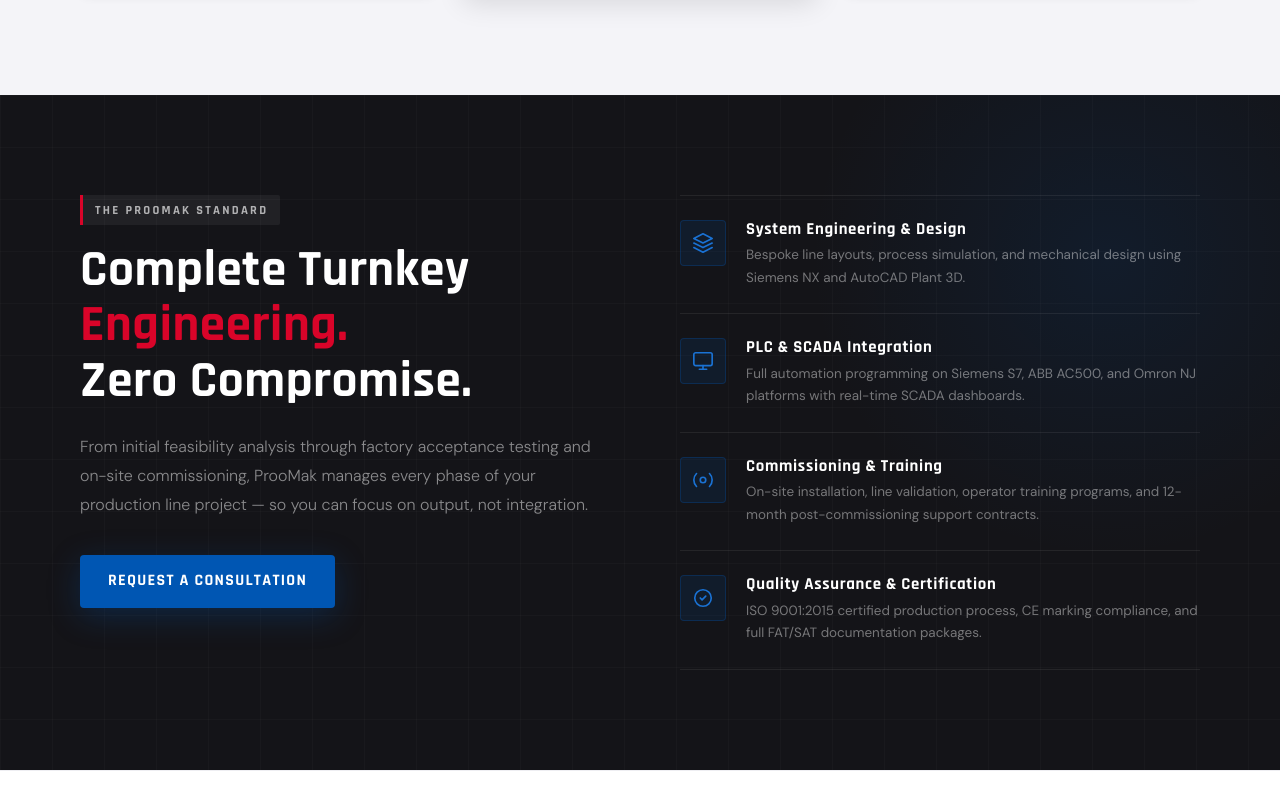
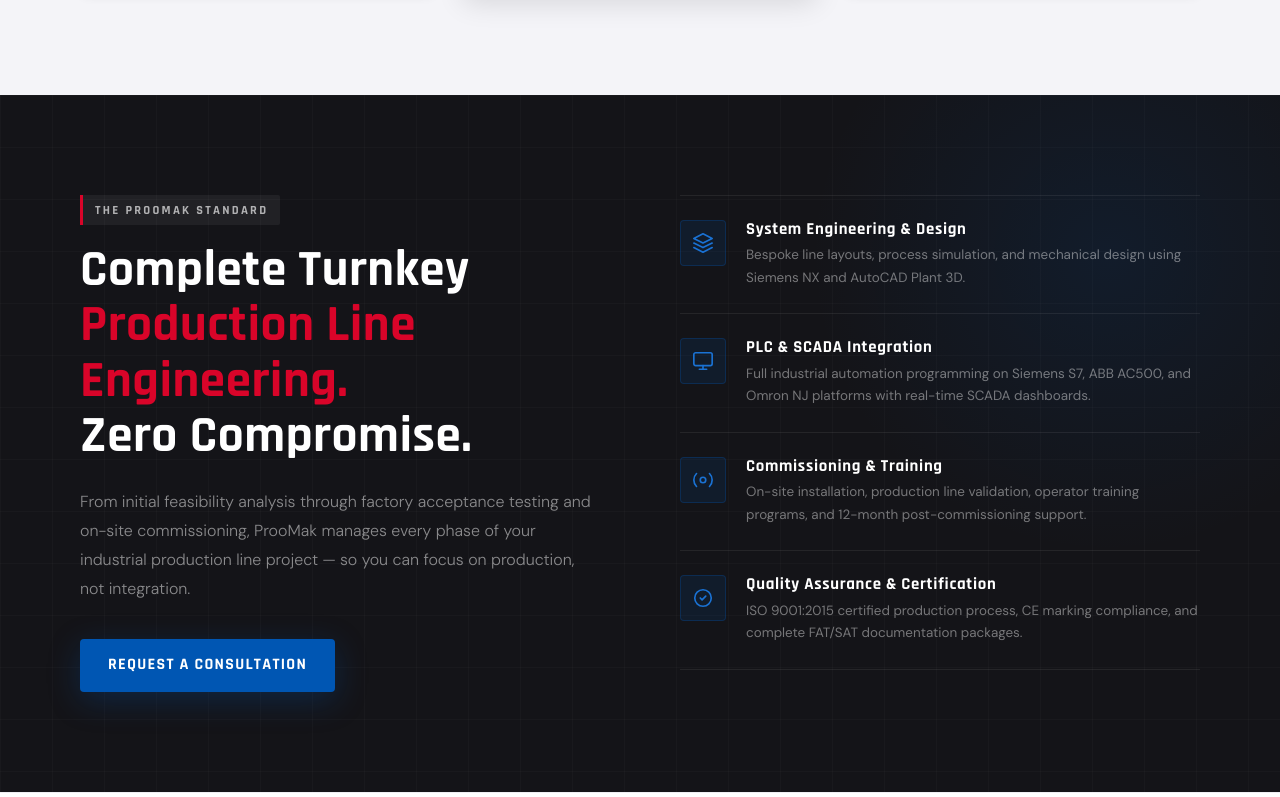
Before and after one commit to indooudofficial-cloud/proomak-website, a website: page index.html in a window 1280 px wide. Shown: the part 2000-2797 px from the top of the page. Drawn offline with Linux system fonts and the light colour scheme.

Commit message:
Update index.html

```diff
--- a/index.html
+++ b/index.html
@@ -35,7 +35,7 @@
       <nav class="main-nav" aria-label="Primary navigation">
         <ul>
           <li><a href="#solutions">Solutions</a></li>
-          <li><a href="#expertise">Expertise</a></li>
+          <li><a href="#expertise">Production Line Expertise</a></li>
           <li><a href="#partners">Partners</a></li>
           <li><a href="#contact" class="nav-cta">Contact</a></li>
         </ul>
@@ -247,13 +247,13 @@
             <div class="section-tag light">The ProoMak Standard</div>
             <h2 class="expertise-title">
               Complete Turnkey<br />
-              <span class="text-accent">Engineering.</span><br />
+              <span class="text-accent">Production Line Engineering.</span><br />
               Zero Compromise.
             </h2>
             <p class="expertise-intro">
               From initial feasibility analysis through factory acceptance testing
               and on-site commissioning, ProoMak manages every phase of your
-              production line project — so you can focus on output, not integration.
+              industrial production line project — so you can focus on production, not integration.
             </p>
             <a href="#contact" class="btn btn-primary">Request a Consultation</a>
           </div>
@@ -275,7 +275,7 @@
                 </div>
                 <div class="cap-text">
                   <h4>PLC &amp; SCADA Integration</h4>
-                  <p>Full automation programming on Siemens S7, ABB AC500, and Omron NJ platforms with real-time SCADA dashboards.</p>
+                  <p>Full industrial automation programming on Siemens S7, ABB AC500, and Omron NJ platforms with real-time SCADA dashboards.</p>
                 </div>
               </div>
               <div class="capability-item">
@@ -284,7 +284,7 @@
                 </div>
                 <div class="cap-text">
                   <h4>Commissioning &amp; Training</h4>
-                  <p>On-site installation, line validation, operator training programs, and 12-month post-commissioning support contracts.</p>
+                  <p>On-site installation, production line validation, operator training programs, and 12-month post-commissioning support.</p>
                 </div>
               </div>
               <div class="capability-item">
@@ -293,7 +293,7 @@
                 </div>
                 <div class="cap-text">
                   <h4>Quality Assurance &amp; Certification</h4>
-                  <p>ISO 9001:2015 certified production process, CE marking compliance, and full FAT/SAT documentation packages.</p>
+                  <p>ISO 9001:2015 certified production process, CE marking compliance, and complete FAT/SAT documentation packages.</p>
                 </div>
               </div>
             </div>
```
